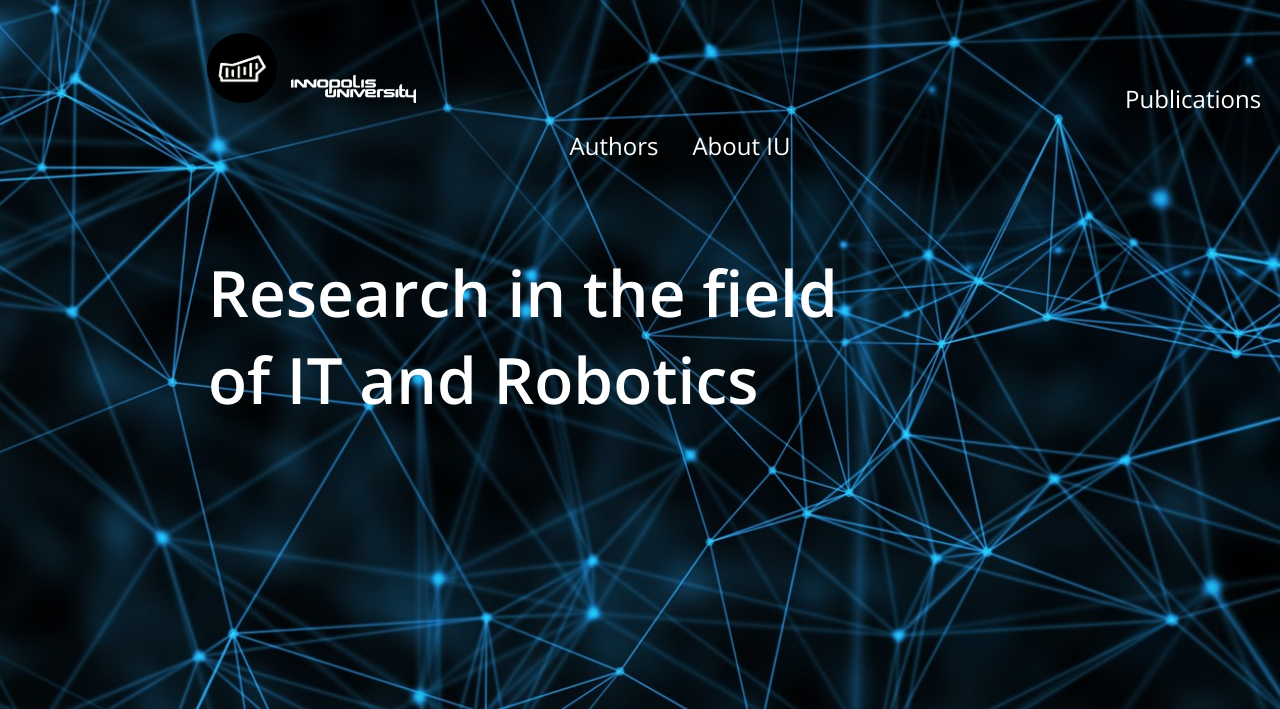
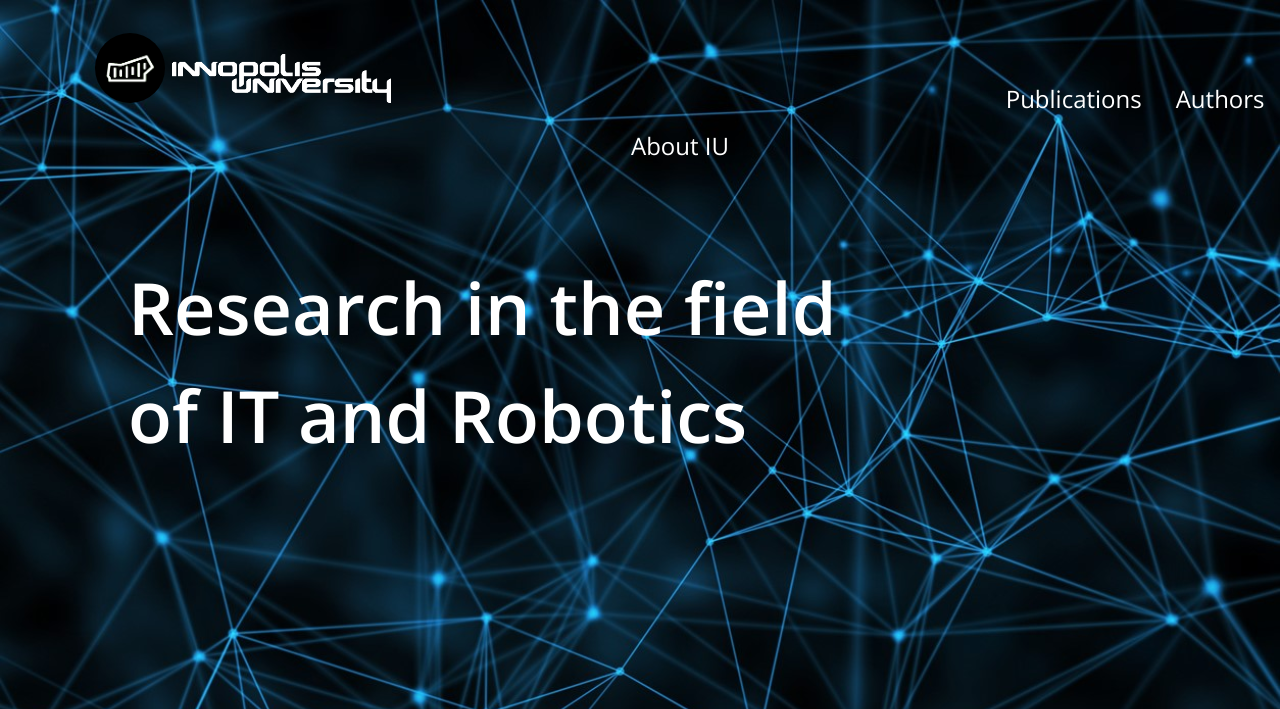
Before and after one commit to InnoSWP/B21-02_Bibliogram, a Flask app: page / in a window 1280 px wide. Shown: the top 709 px of the page. Run offline with Flask 2, Linux system fonts and the light colour scheme; parts of the project's set-up code (start-up, migrations or seed data) failed here and were passed over.

Commit message:
Changes in main page design (css)

```diff
--- a/static/css/topnav.css
+++ b/static/css/topnav.css
@@ -16,35 +16,35 @@ body{
 }
 
 .logo{
-    width: 14%;
+    width: 25%;
     height: auto;
-    margin-left: 8px;
+    margin-left: 0px;
     margin-bottom: 5px;
 }
 
 .logomargin{
-    margin-left: 100px;
+    margin-left: 0px;
     margin-top: 10px;
     text-align: left;
 }
 
 #nav {
-    text-align: center;
+    text-align:center;
     width: 100%;
 }
 
 #nav li{
-    display: inline-block;
+    display:inline-block;
 }
 
 #nav a{
     display: block;
-    text-decoration: none;
-    color: #fff;
+    text-decoration:none;
+    color:#fff;
     font-size: 24px;
     font-family: 'Open Sans';
     font-style: normal;
-    padding: 7px 15px;
+    padding:7px 15px;
 }
 
 .light-up:hover{
@@ -53,13 +53,15 @@ body{
 }
 
 .main-text{
-    margin-top: 80px;
+    margin-top: 84px;
+    font-size: 320px;
 }
 
 .main-text h1{
-    font-size: 64px;
+    font-size: 72px;
     font-family: 'Open Sans';
     font-style: normal;
     color:#fff;
-    margin-left: 200px
+    margin-left: 120px;
+    line-height: 1.5;
 }
```
